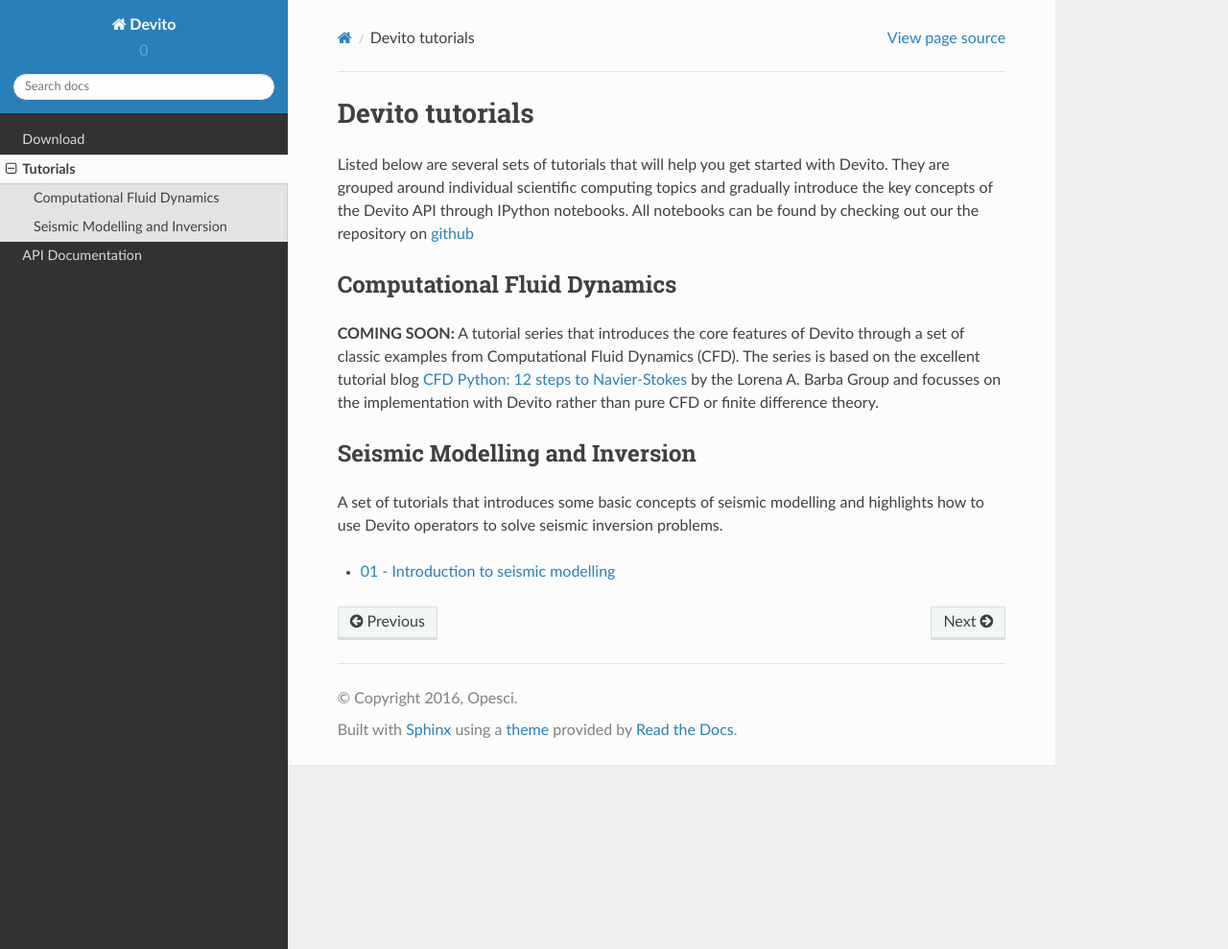
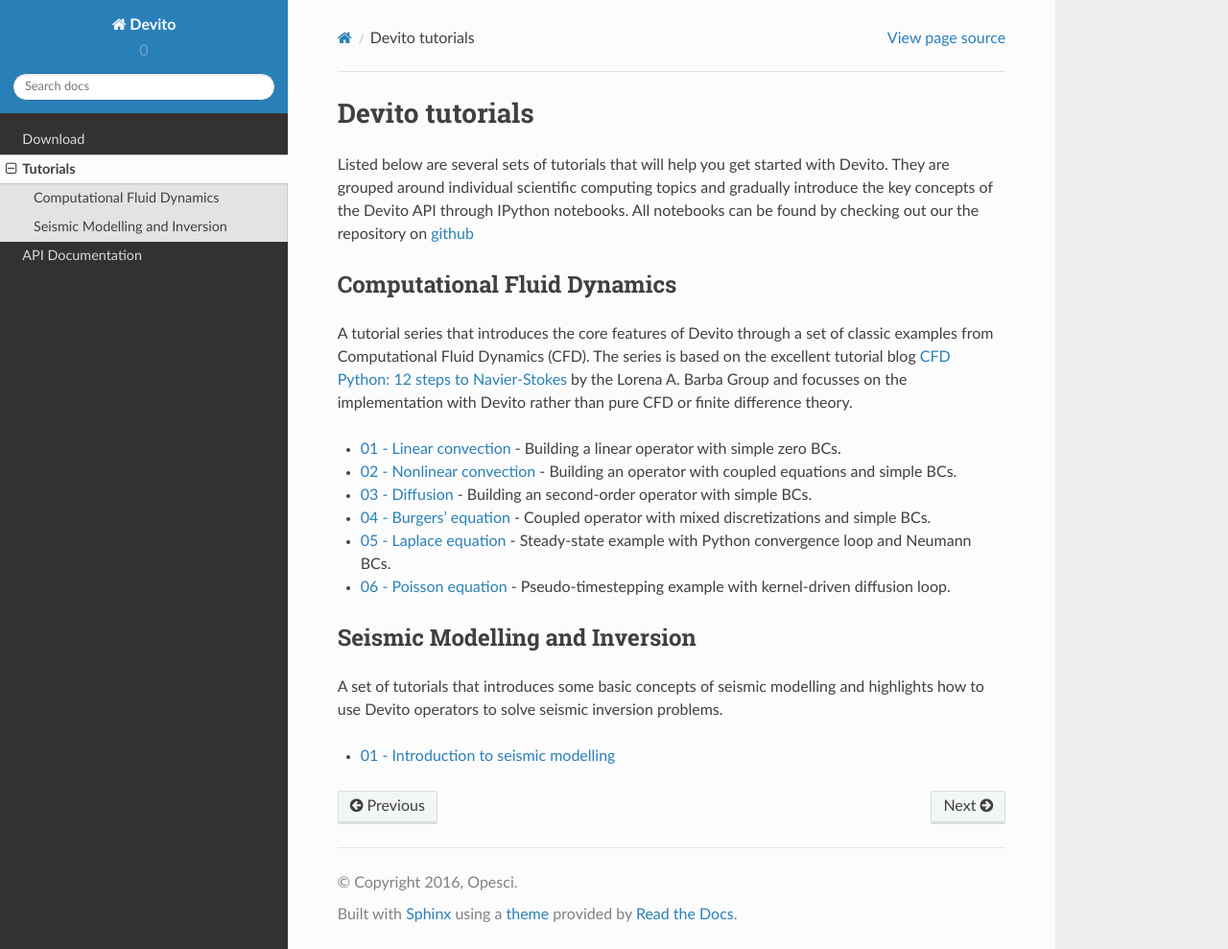
Before and after one commit to devitocodes/devito, a Sphinx documentation site: the page built from docs/tutorials.rst, in a window 1280 px wide and 989 px high. Shown: the whole window at 96% size. Built offline with Sphinx 7.4.7 and the Read the Docs theme 2.0.0, drawn with Linux system fonts in a browser that asks for light colours.

Commit message:
Docs: Add tutorials to the tutorial section of the docs.

```diff
--- a/docs/tutorials.rst
+++ b/docs/tutorials.rst
@@ -12,13 +12,33 @@
 Computational Fluid Dynamics
 ----------------------------
 
-**COMING SOON:** A tutorial series that introduces the core features
-of Devito through a set of classic examples from Computational Fluid
-Dynamics (CFD). The series is based on the excellent tutorial blog
-`CFD Python: 12 steps to Navier-Stokes
+A tutorial series that introduces the core features of Devito through
+a set of classic examples from Computational Fluid Dynamics (CFD). The
+series is based on the excellent tutorial blog `CFD Python: 12 steps
+to Navier-Stokes
 <http://lorenabarba.com/blog/cfd-python-12-steps-to-navier-stokes/>`_
 by the Lorena A. Barba Group and focusses on the implementation with
 Devito rather than pure CFD or finite difference theory.
+
+* `01 - Linear convection
+  <http://nbviewer.jupyter.org/github/opesci/devito/blob/master/examples/cfd/test_01_convection.ipynb>`_
+  - Building a linear operator with simple zero BCs.
+* `02 - Nonlinear convection
+  <http://nbviewer.jupyter.org/github/opesci/devito/blob/master/examples/cfd/test_02_convection_nonlinear.ipynb>`_
+  - Building an operator with coupled equations and simple BCs.
+* `03 - Diffusion
+  <http://nbviewer.jupyter.org/github/opesci/devito/blob/master/examples/cfd/test_03_diffusion.ipynb>`_
+  - Building an second-order operator with simple BCs.
+* `04 - Burgers' equation
+  <http://nbviewer.jupyter.org/github/opesci/devito/blob/master/examples/cfd/test_04_burgers.ipynb>`_
+  - Coupled operator with mixed discretizations and simple BCs.
+* `05 - Laplace equation
+  <http://nbviewer.jupyter.org/github/opesci/devito/blob/master/examples/cfd/test_05_laplace.ipynb>`_
+  - Steady-state example with Python convergence loop and Neumann BCs.
+* `06 - Poisson equation
+  <http://nbviewer.jupyter.org/github/opesci/devito/blob/master/examples/cfd/test_06_poisson.ipynb>`_
+  - Pseudo-timestepping example with kernel-driven diffusion loop.
+
 
 Seismic Modelling and Inversion
 -------------------------------
```
